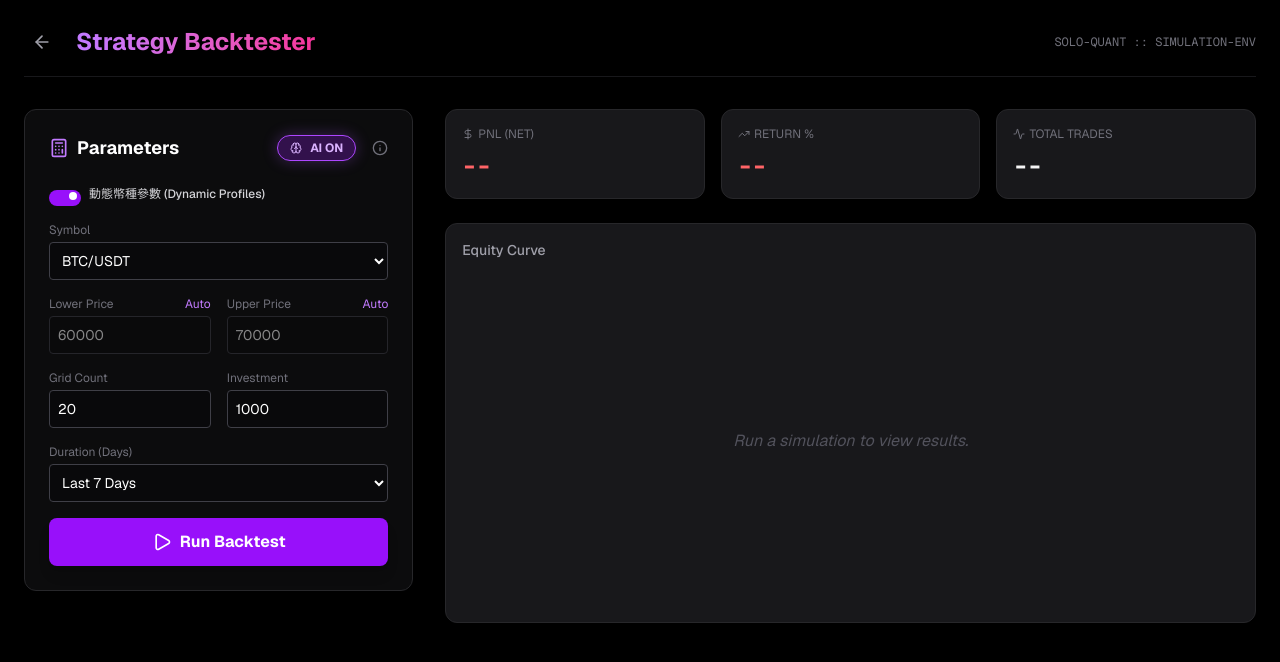
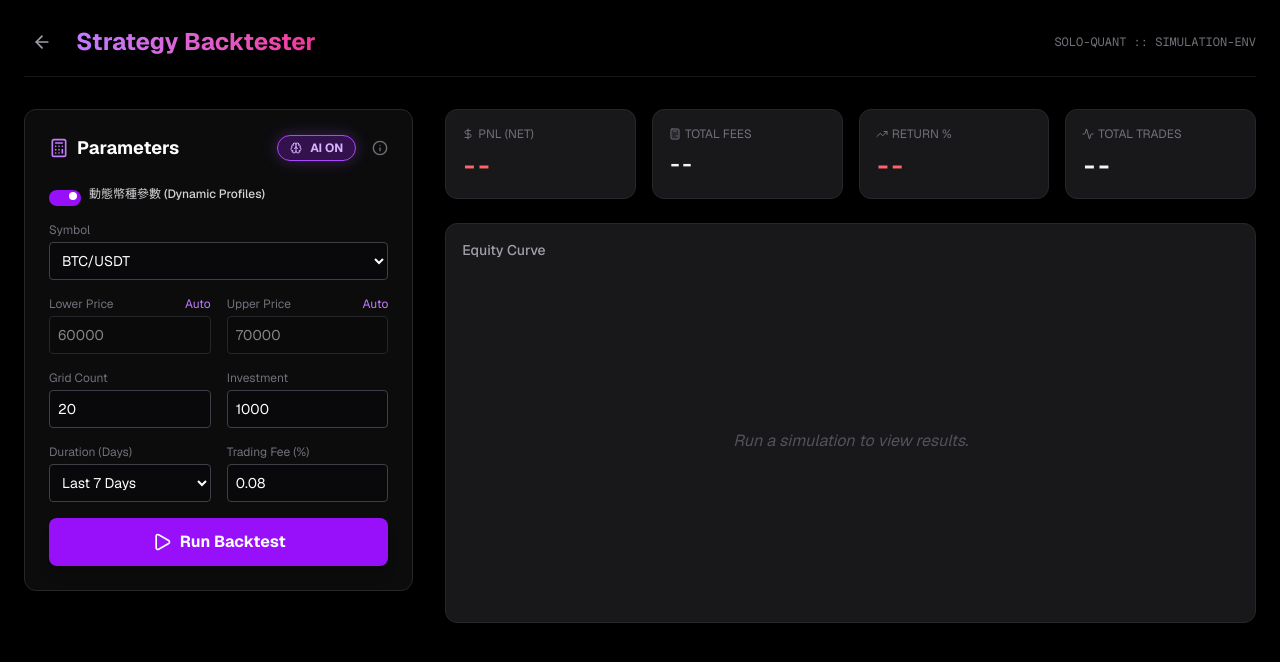
Before and after one commit to Pianochicken/solo-quant, a Next.js app in the folder web/: page /backtest in a window 1280 px wide. Shown: the top 662 px of the page. Built offline with nearby package versions, Linux system fonts and the light colour scheme; no server answers.

Commit message:
Feat: implement trading fee deduction in backtester and enhance UI decimal precision

```diff
--- a/web/app/backtest/page.tsx
+++ b/web/app/backtest/page.tsx
@@ -11,6 +11,7 @@ import { getPricePrecision } from '@/lib/utils';
 export default function BacktestPage() {
     const [symbol, setSymbol] = useState('BTC/USDT');
     const [duration, setDuration] = useState('7');
+    const [feeRate, setFeeRate] = useState('0.08'); // 0.08% default
     const [lowerPrice, setLowerPrice] = useState('60000');
     const [upperPrice, setUpperPrice] = useState('70000');
     const [gridCount, setGridCount] = useState('20');
@@ -103,6 +104,7 @@ export default function BacktestPage() {
                 grid_count: parseInt(gridCount),
                 investment: parseFloat(investment),
                 duration_days: parseInt(duration),
+                fee_rate: parseFloat(feeRate) / 100,
                 is_ai_mode: isAiMode,
                 ranging_threshold: 3,
                 trending_threshold: 3,
@@ -221,6 +223,7 @@ export default function BacktestPage() {
                             </div>
                         </div>
 
+                        <div className="grid grid-cols-2 gap-4">
                             <div>
                                 <label className="block text-xs text-zinc-500 mb-1">Duration (Days)</label>
                                 <select
@@ -233,6 +236,18 @@ export default function BacktestPage() {
                                     <option value="7">Last 7 Days</option>
                                     <option value="30">Last 30 Days</option>
                                 </select>
+                            </div>
+                            <div>
+                                <label className="block text-xs text-zinc-500 mb-1">Trading Fee (%)</label>
+                                <input
+                                    type="number"
+                                    step="0.01"
+                                    value={feeRate}
+                                    onChange={e => setFeeRate(e.target.value)}
+                                    disabled={aiLoading}
+                                    className="w-full bg-zinc-950 border border-zinc-700 rounded p-2 text-sm text-white focus:border-purple-500 outline-none disabled:opacity-50 disabled:cursor-not-allowed"
+                                />
+                            </div>
                         </div>
 
                         <button
@@ -249,11 +264,17 @@ export default function BacktestPage() {
                 {/* Results Panel */}
                 <div className="col-span-12 lg:col-span-8 flex flex-col gap-6">
                     {/* Metrics Cards */}
-                    <div className="grid grid-cols-3 gap-4">
+                    <div className="grid grid-cols-4 gap-4">
                         <div className="bg-zinc-900 border border-zinc-800 p-4 rounded-xl">
                             <span className="text-zinc-500 text-xs uppercase flex items-center gap-1"><DollarSign className="w-3 h-3" /> PnL (Net)</span>
                             <div className={`text-2xl font-mono font-bold mt-2 ${result && result.metrics.pnl >= 0 ? 'text-emerald-400' : 'text-red-400'}`}>
                                 {result ? `$${result.metrics.pnl.toFixed(2)}` : '--'}
+                            </div>
+                        </div>
+                        <div className="bg-zinc-900 border border-zinc-800 p-4 rounded-xl">
+                            <span className="text-zinc-500 text-xs uppercase flex items-center gap-1"><Calculator className="w-3 h-3" /> Total Fees</span>
+                            <div className="text-xl font-mono font-bold mt-2 text-zinc-100">
+                                {result ? `$${result.metrics.total_fees_paid?.toFixed(4) || '0.0000'}` : '--'}
                             </div>
                         </div>
                         <div className="bg-zinc-900 border border-zinc-800 p-4 rounded-xl">
@@ -311,6 +332,7 @@ export default function BacktestPage() {
                                             <th className="py-2">Side</th>
                                             <th className="py-2 text-right">Price</th>
                                             <th className="py-2 text-right">Amount</th>
+                                            <th className="py-2 text-right">Fee Paid</th>
                                             <th className="py-2 text-right">PnL</th>
                                             <th className="py-2 text-right">Wallet Total</th>
                                         </tr>
@@ -340,6 +362,7 @@ export default function BacktestPage() {
                                                     </td>
                                                     <td className="py-2 text-right text-zinc-100">${Number(trade.price).toFixed(pricePrecision)}</td>
                                                     <td className="py-2 text-right text-zinc-400">{amtDisplay}</td>
+                                                    <td className="py-2 text-right text-zinc-500">${(trade.fee || 0).toFixed(4)}</td>
                                                     <td className={`py-2 text-right ${isSell && pnlValue > 0 ? 'text-emerald-400' : isSell && pnlValue < 0 ? 'text-red-400' : 'text-zinc-600'}`}>
                                                         {isSell ? (pnlValue > 0 ? '+' : '') + pnlValue.toFixed(2) : '-'}
                                                     </td>
--- a/web/lib/api.ts
+++ b/web/lib/api.ts
@@ -112,10 +112,13 @@ export interface BacktestParams {
     grid_count: number;
     investment: number;
     duration_days: number;
+    fee_rate?: number;
     is_ai_mode?: boolean;
     ranging_threshold?: number;
     trending_threshold?: number;
-    enable_protection?: boolean;    use_dynamic_profiles?: boolean;}
+    enable_protection?: boolean;
+    use_dynamic_profiles?: boolean;
+}
 
 export interface BacktestResult {
     metrics: {
@@ -124,6 +127,7 @@ export interface BacktestResult {
         pnl: number;
         pnl_percent: number;
         total_trades: number;
+        total_fees_paid: number;
     };
     ai_metrics?: {
         protected_buys: number;
```
Also changed, not shown: 2 other files (tests, documents, lock files or other folders). Lines whose indentation alone changed are shown as unchanged.
